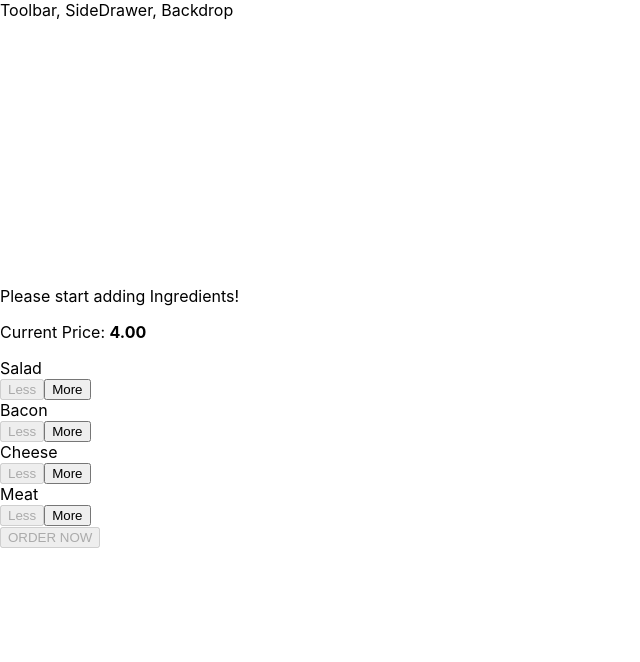
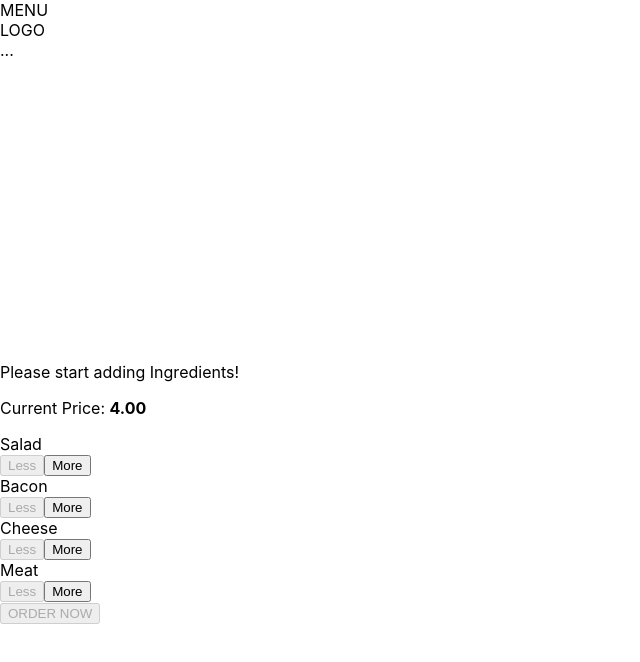
Before and after one commit to itsamanverma/burgerbuilder_reactapp, a React app: page / in a window 1280 px wide. Shown: the top 662 px of the page, without its empty margins (0-640 px from the left). Built offline with nearby package versions, Linux system fonts and the light colour scheme.

Commit message:
create the navigation component & inside create the toolbar component

```diff
--- a/src/components/Burger/OrderSummary/OrderSummary.js
+++ b/src/components/Burger/OrderSummary/OrderSummary.js
@@ -18,6 +18,7 @@ const orderSummary = (props) => {
             <ul>
                 {ingredientsSummary}
             </ul>
+            <p><strong>Total Price: {props.price.toFixed(2)}</strong></p>
             <p>Continue to Checkout?</p>
             <Button btnType='Danger' clicked={props.purchaseCanceled}>CANCEL</Button>
             <Button btnType='Success' clicked={props.purchaseContinued}>CONTINUE</Button>
--- a/src/components/Layout/Layout.js
+++ b/src/components/Layout/Layout.js
@@ -1,10 +1,11 @@
 import React from 'react';
 import Wrapper from '../../hoc/Wrapper';
 import classes from './Layout.css';
+import Toolbar from  '../Navigation/Toolbar/Toolbar';
 
 const layout = (props) => (
     <Wrapper>
-        <div>Toolbar, SideDrawer, Backdrop</div>
+        <Toolbar />
         <main className = {classes.Content}>
             {props.children}
         </main>
--- /dev/null
+++ b/src/components/Navigation/Toolbar/Toolbar.css
@@ -0,0 +1,18 @@
+.Toolbar {
+    height: 56px;
+    width: 100%;
+    position: fixed;
+    left: 0;
+    top: 0;
+    background-color:#703B09;
+    display: flex;
+    justify-content: space-between;
+    align-items: center;
+    padding: 0 20px;
+    box-sizing: border-box;
+    z-index: 90;
+}
+
+.Toolbar nav {
+    height: 100%;
+}
--- /dev/null
+++ b/src/components/Navigation/Toolbar/Toolbar.js
@@ -0,0 +1,15 @@
+import React from 'react';
+import classes from './Toolbar.css';
+
+const toolbar  = (props) => (
+
+    <header className={classes.Toolbar}>
+        <div>MENU</div>
+        <div>LOGO</div>
+        <nav>
+            ...
+        </nav>
+    </header>
+);
+
+export default toolbar;
--- a/src/components/UI/Modal/Modal.css
+++ b/src/components/UI/Modal/Modal.css
@@ -1,7 +1,7 @@
 .Modal {
     position: fixed;
     z-index: 500;
-    background-color: white;
+    background-color: wheat;
     width: 70%;
     border: 1px solid #ccc;
     box-shadow: 1px 1px 1px black;
--- a/src/containers/BurgerBuilder/BurgerBuilder.js
+++ b/src/containers/BurgerBuilder/BurgerBuilder.js
@@ -101,6 +101,7 @@ class BurgerBuilder extends Component{
                 <Modal show={this.state.purchasing} modalClosed={this.purchaseCancelHandler}>
                     <OrderSummary
                         ingredients={this.state.ingredients}
+                        price ={this.state.totalPrice}
                         purchaseCanceled = {this.purchaseCancelHandler}
                         purchaseContinued = {this.purchaseContinueHandler}/>
                 </Modal>
```
